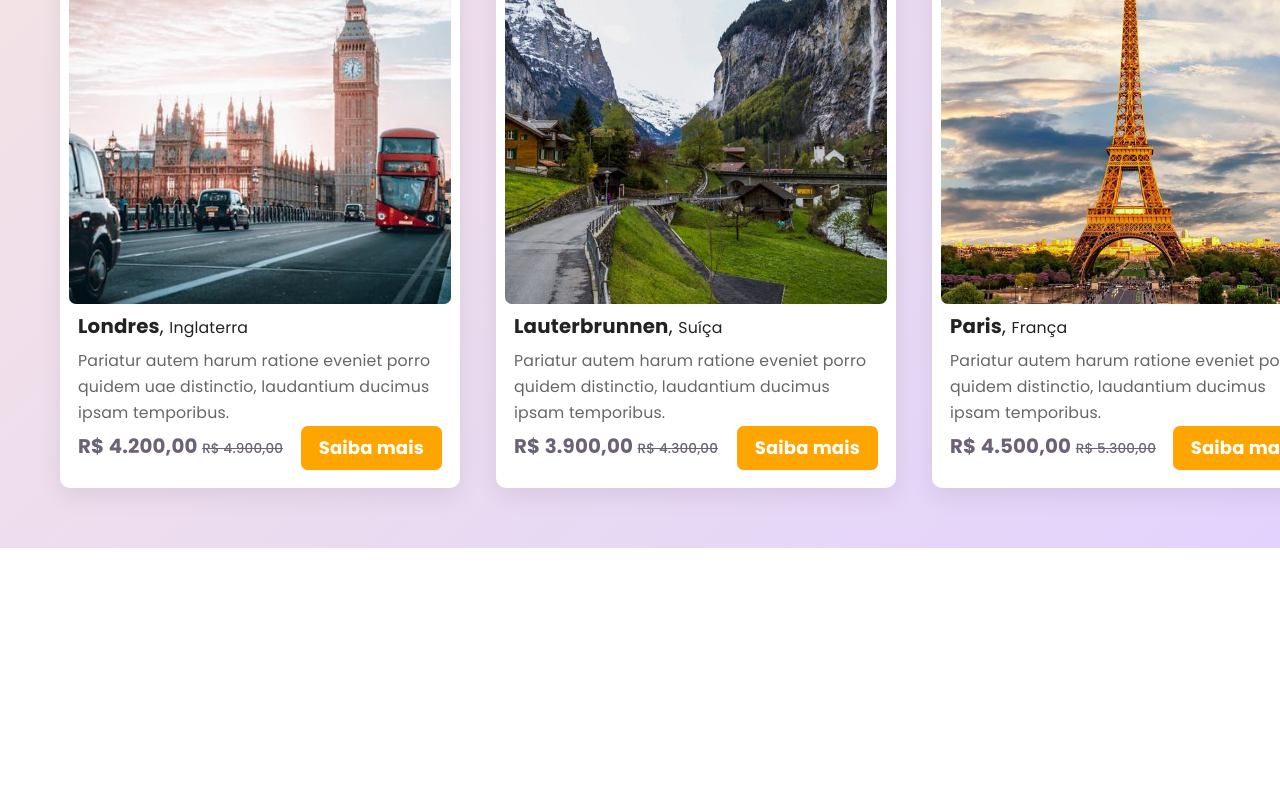
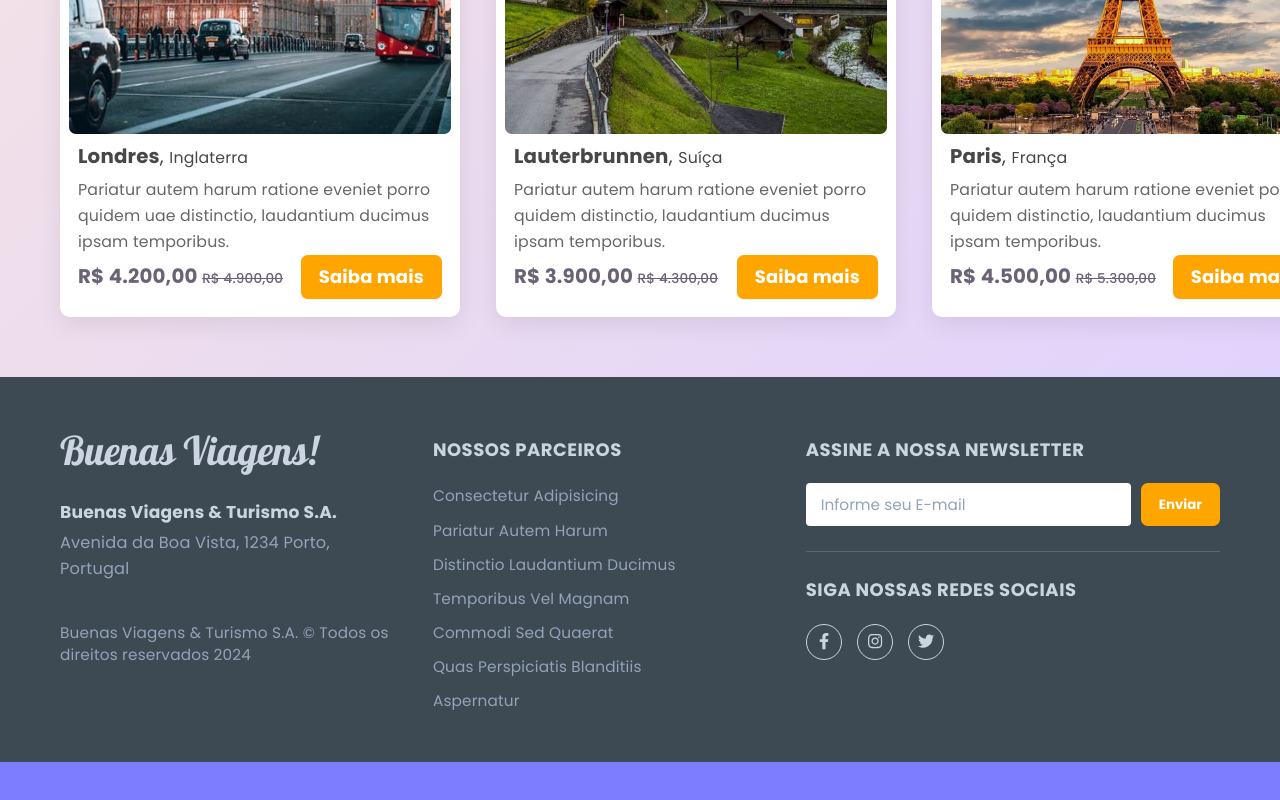
Before and after one commit to GabrielAndreDEV/explore-world, a React (Vite) app: page / in a window 1280 px wide. Shown: the part 2429-3229 px from the top of the page. Before the commit the page ends 2977 px from the top, so only its background shows below. Built offline with nearby package versions, Linux system fonts and the light colour scheme.

Commit message:
feat: add footer

```diff
--- a/index.html
+++ b/index.html
@@ -4,7 +4,7 @@
     <meta charset="UTF-8" />
     <link rel="icon" type="image/svg+xml" href="/favicon.svg" />
     <meta name="viewport" content="width=device-width, initial-scale=1.0" />
-    <title>Explore o Mundo!</title>
+    <title>Buenas Viagens!</title>
     <link rel="preconnect" href="https://fonts.googleapis.com" />
     <link rel="preconnect" href="https://fonts.gstatic.com" crossorigin />
     <link
--- a/package.json
+++ b/package.json
@@ -11,7 +11,8 @@
   },
   "dependencies": {
     "react": "^19.2.6",
-    "react-dom": "^19.2.6"
+    "react-dom": "^19.2.6",
+    "react-icons": "^5.6.0"
   },
   "devDependencies": {
     "@eslint/js": "^10.0.1",
--- a/src/App.jsx
+++ b/src/App.jsx
@@ -1,5 +1,7 @@
+import "./css/App.css";
+
 import { CardsSection } from "./CardsSection";
-import "./css/App.css";
+import { Footer } from "./Footer";
 import { Header } from "./Header";
 import { Hero } from "./Hero";
 import { HomeInfo } from "./HomeInfo";
@@ -11,6 +13,7 @@ function App() {
       <Hero />
       <HomeInfo />
       <CardsSection />
+      <Footer />
     </>
   );
 }
--- /dev/null
+++ b/src/Footer.jsx
@@ -0,0 +1,62 @@
+import './css/footer.css';
+
+import { FaFacebookF, FaInstagram, FaTwitter } from 'react-icons/fa';
+
+export const Footer = () => {
+  return (
+    <footer className="footer-container">
+      <div className="footer-content">
+
+        <div className="footer-column brand-column">
+          <h2 className="footer-logo">Buenas Viagens!</h2>
+          <p className="company-name">Buenas Viagens & Turismo S.A.</p>
+          <p className="address">Avenida da Boa Vista, 1234 Porto, Portugal</p>
+          <p className="copyright">
+            Buenas Viagens & Turismo S.A. &copy; Todos os direitos reservados 2024
+          </p>
+        </div>
+
+        <div className="footer-column partners-column">
+          <h3>NOSSOS PARCEIROS</h3>
+          <ul>
+            <li>Consectetur Adipisicing</li>
+            <li>Pariatur Autem Harum</li>
+            <li>Distinctio Laudantium Ducimus</li>
+            <li>Temporibus Vel Magnam</li>
+            <li>Commodi Sed Quaerat</li>
+            <li>Quas Perspiciatis Blanditiis</li>
+            <li>Aspernatur</li>
+          </ul>
+        </div>
+
+        <div className="footer-column action-column">
+          <div className="newsletter-section">
+            <h3>ASSINE A NOSSA NEWSLETTER</h3>
+            <form className="newsletter-form" onSubmit={(e) => e.preventDefault()}>
+              <input
+                type="email"
+                placeholder="Informe seu E-mail"
+                className="newsletter-input"
+              />
+              <button type="submit" className="btn-orange font-bold">Enviar</button>
+            </form>
+          </div>
+
+          <hr className="footer-divider" />
+
+          <div className="social-section">
+            <h3>SIGA NOSSAS REDES SOCIAIS</h3>
+
+            <div className="social-icons">
+              <a href="#" className="social-icon-circle" aria-label="Facebook"><FaFacebookF /></a>
+              <a href="#" className="social-icon-circle" aria-label="Instagram"><FaInstagram /></a>
+              <a href="#" className="social-icon-circle" aria-label="X (Twitter)"><FaTwitter /></a>
+            </div>
+          </div>
+        </div>
+
+      </div>
+      <div className="footer-bottom-bar"></div>
+    </footer>
+  );
+};
--- a/src/css/card.css
+++ b/src/css/card.css
@@ -38,7 +38,7 @@
 .card-title {
   font-size: 1.1rem;
   margin: 0 0 6px;
-  color: #222;
+  color: #474747;
   text-align: left;
 }
 
--- /dev/null
+++ b/src/css/footer.css
@@ -0,0 +1,148 @@
+.footer-container {
+  background-color: #3d4a54;
+  color: #ffffff;
+  font-family: 'Poppins', sans-serif;
+  padding-top: 50px;
+  position: relative;
+  width: 100%;
+  text-align: left;
+}
+
+.footer-content {
+  max-width: 1200px;
+  margin: 0 auto;
+  display: flex;
+  justify-content: space-between;
+  gap: 40px;
+  padding: 0 20px 40px 20px;
+}
+
+.footer-column {
+  flex: 1;
+}
+
+.footer-logo {
+  font-family: var(--lobster);
+  font-size: 2.2rem;
+  font-weight: normal;
+  color: #cbd5e1;
+  margin-top: 0;
+  margin-bottom: 25px;
+}
+
+.company-name {
+  font-weight: 700;
+  font-size: 0.95rem;
+  margin-bottom: 5px;
+  color: #cbd5e1;
+}
+
+.address {
+  font-size: 0.9rem;
+  color: #94a3b8;
+  margin-bottom: 40px;
+}
+
+.copyright {
+  font-size: 0.85rem;
+  color: #94a3b8;
+  line-height: 1.4;
+}
+
+
+.footer-column h3 {
+  font-size: 1rem;
+  font-weight: 700;
+  letter-spacing: 0.5px;
+  margin-top: 10px;
+  margin-bottom: 20px;
+  color: #cbd5e1;
+}
+
+.partners-column ul {
+  list-style: none;
+  padding: 0;
+  margin: 0;
+}
+
+.partners-column li {
+  font-size: 0.85rem;
+  color: #94a3b8;
+  margin-bottom: 8px;
+  cursor: pointer;
+  transition: color 0.2s ease;
+}
+
+.partners-column li:hover {
+  color: #ffffff;
+}
+
+.newsletter-form {
+  display: flex;
+  gap: 10px;
+  margin-bottom: 20px;
+}
+
+.newsletter-input {
+  flex: 1;
+  padding: 10px 15px;
+  border: none;
+  border-radius: 4px;
+  font-size: 0.85rem;
+}
+
+.newsletter-input::placeholder {
+  color: #94a3b8;
+}
+
+.footer-divider {
+  border: 0;
+  border-top: 1px solid #576875;
+  margin: 25px 0;
+}
+
+.social-icons {
+  display: flex;
+  gap: 15px;
+  margin-top: 15px;
+}
+
+.social-icon-circle {
+  display: flex;
+  align-items: center;
+  justify-content: center;
+  width: 36px;
+  height: 36px;
+  border: 1px solid #cbd5e1;
+  border-radius: 50%;
+  color: #cbd5e1;
+  text-decoration: none;
+  font-size: 0.9rem;
+  transition: all 0.2s ease;
+}
+
+.social-icon-circle:hover {
+  border-color: orange;
+}
+
+.footer-bottom-bar {
+  background-color: #7c7eff;
+  height: 60px;
+  width: 100%;
+}
+
+/* @media (max-width: 768px) {
+  .footer-content {
+    flex-direction: column;
+    gap: 35px;
+    text-align: center;
+  }
+
+  .newsletter-form {
+    flex-direction: column;
+  }
+
+  .social-icons {
+    justify-content: center;
+  }
+} */
--- a/src/css/home_info.css
+++ b/src/css/home_info.css
@@ -1,6 +1,6 @@
 .home-info {
     width: 100%;
-    height: 100vh;
+    /* height: 100vh; */
     background-color: #f5f5f5;
     padding: 60px;
     display: flex;
```
Also changed, not shown: 1 other file (tests, documents, lock files or other folders).
